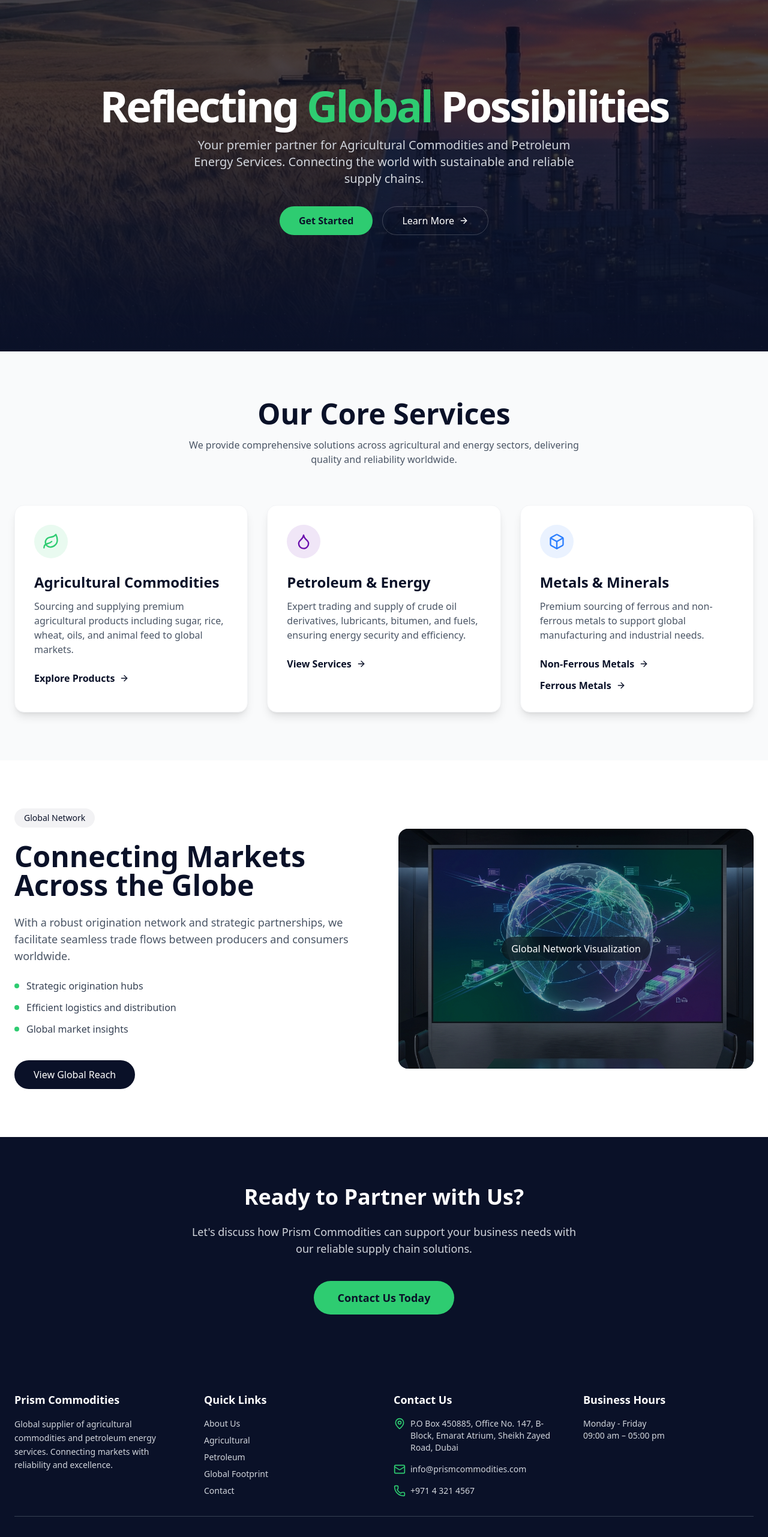
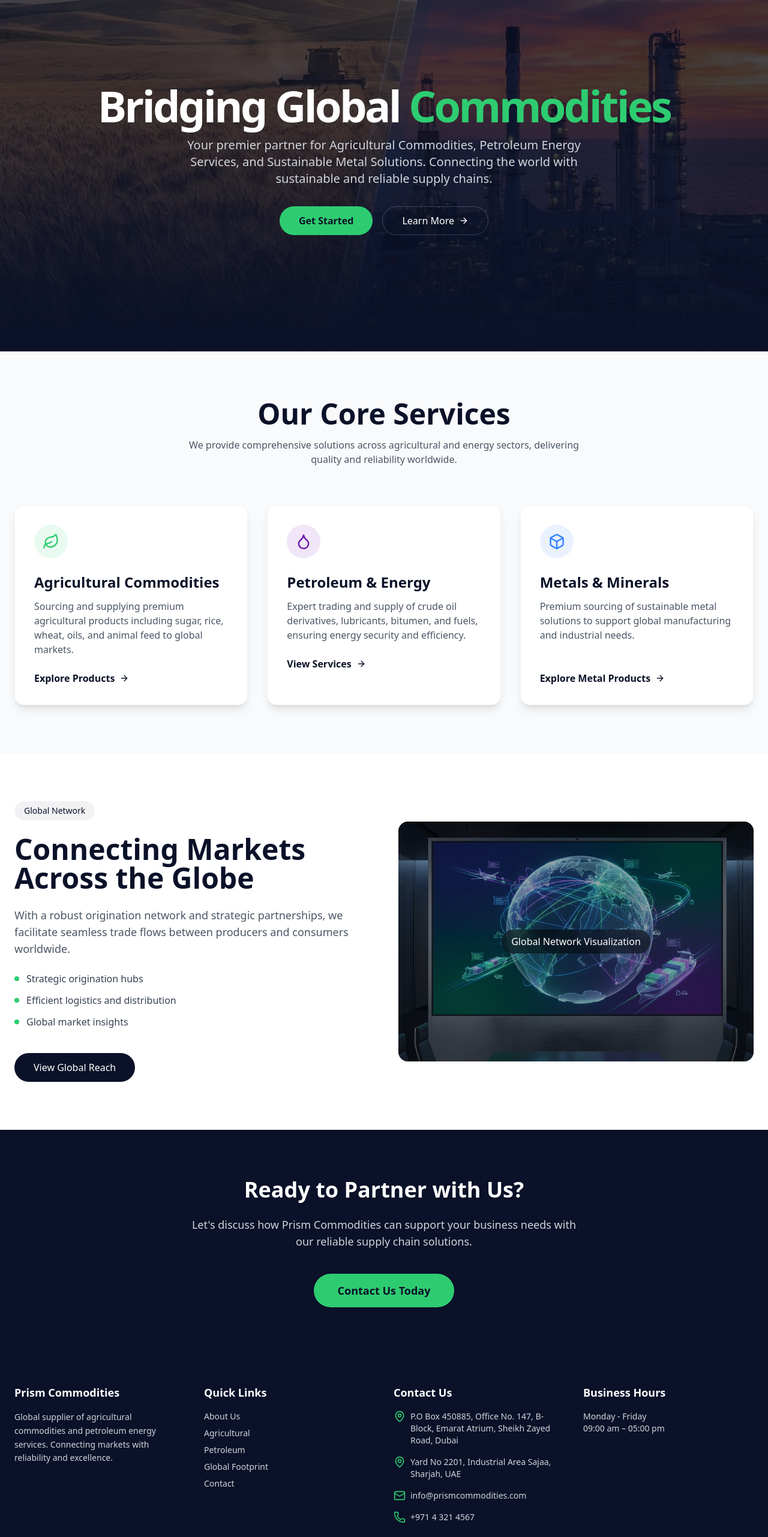
Before and after one commit to Fazilfazi991/prismcommodities, a Next.js app: page / in a window 1280 px wide. Shown: the part 135-2698 px from the top of the page at 60% size. Built offline with nearby package versions, Linux system fonts and the light colour scheme.

Commit message:
Update navigation, hero section, and footer addresses

```diff
--- a/src/app/page.tsx
+++ b/src/app/page.tsx
@@ -54,14 +54,11 @@ export default function Home() {
               </div>
               <h3 className="text-2xl font-bold text-primary mb-3">Metals & Minerals</h3>
               <p className="text-gray-600 mb-6 flex-grow">
-                Premium sourcing of ferrous and non-ferrous metals to support global manufacturing and industrial needs.
+                Premium sourcing of sustainable metal solutions to support global manufacturing and industrial needs.
               </p>
               <div className="flex flex-col gap-3">
                   <Link href="/metals/nonferrous" className="inline-flex items-center text-primary font-semibold hover:text-blue-500 transition-colors">
-                    Non-Ferrous Metals <ArrowRight className="ml-2 h-4 w-4" />
-                  </Link>
-                  <Link href="/metals/ferrous" className="inline-flex items-center text-primary font-semibold hover:text-blue-500 transition-colors">
-                    Ferrous Metals <ArrowRight className="ml-2 h-4 w-4" />
+                    Explore Metal Products <ArrowRight className="ml-2 h-4 w-4" />
                   </Link>
               </div>
             </div>
--- a/src/components/Footer.tsx
+++ b/src/components/Footer.tsx
@@ -35,6 +35,10 @@ export default function Footer() {
                                 <MapPin className="h-5 w-5 text-secondary shrink-0" />
                                 <span>P.O Box 450885, Office No. 147, B-Block, Emarat Atrium, Sheikh Zayed Road, Dubai</span>
                             </li>
+                            <li className="flex items-start space-x-2">
+                                <MapPin className="h-5 w-5 text-secondary shrink-0" />
+                                <span>Yard No 2201, Industrial Area Sajaa, Sharjah, UAE</span>
+                            </li>
                             <li className="flex items-center space-x-2">
                                 <Mail className="h-5 w-5 text-secondary shrink-0" />
                                 <a href="mailto:info@prismcommodities.com" className="hover:text-secondary">info@prismcommodities.com</a>
--- a/src/components/Header.tsx
+++ b/src/components/Header.tsx
@@ -16,7 +16,6 @@ const navItems = [
         name: "Metals",
         href: "#",
         subItems: [
-            { name: "Ferrous", href: "/metals/ferrous" },
             { name: "Nonferrous", href: "/metals/nonferrous" },
         ]
     },
--- a/src/components/Hero.tsx
+++ b/src/components/Hero.tsx
@@ -36,10 +36,10 @@ export default function Hero() {
                     transition={{ duration: 0.8 }}
                 >
                     <h1 className="text-4xl md:text-6xl lg:text-7xl font-bold tracking-tighter mb-4">
-                        Reflecting <span className="text-secondary">Global</span> Possibilities
+                        Bridging Global <span className="text-secondary">Commodities</span>
                     </h1>
                     <p className="text-lg md:text-xl text-gray-300 max-w-2xl mx-auto mb-8">
-                        Your premier partner for Agricultural Commodities and Petroleum Energy Services. Connecting the world with sustainable and reliable supply chains.
+                        Your premier partner for Agricultural Commodities, Petroleum Energy Services, and Sustainable Metal Solutions. Connecting the world with sustainable and reliable supply chains.
                     </p>
 
                     <div className="flex flex-col sm:flex-row items-center justify-center gap-4">
```
